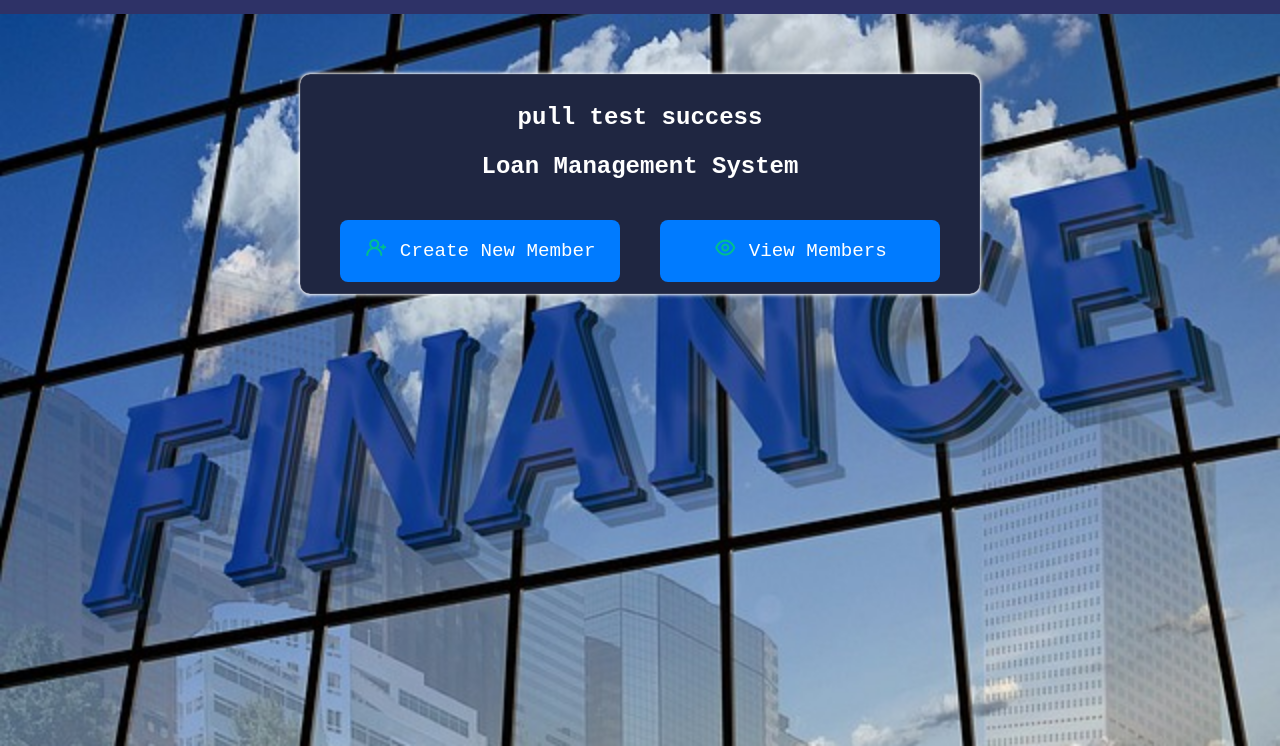
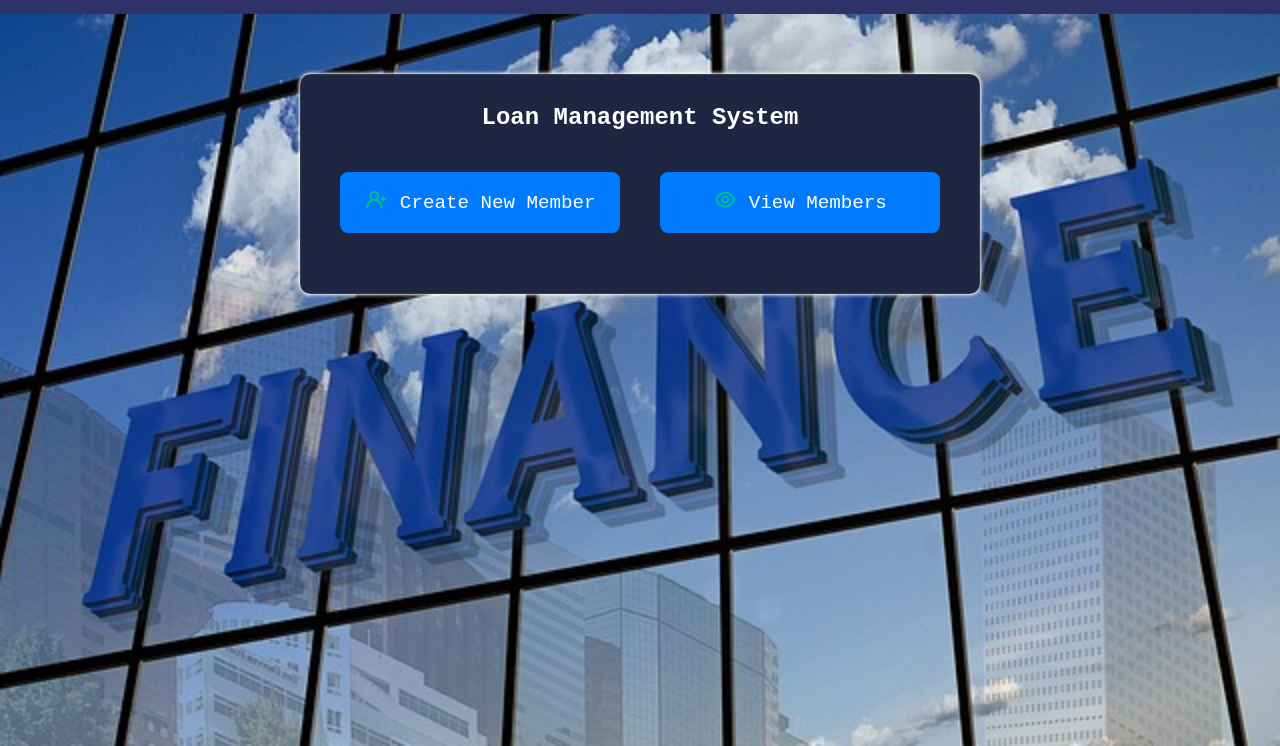
Before and after one commit to Willkins3951/Ketech_Loan_website, a plain HTML site: page frontend/home.html in a window 1280 px wide. Shown: the part 54-800 px from the top of the page. Drawn offline with nearby package versions, Linux system fonts and the light colour scheme; a web font is replaced by a local one.

Commit message:
Update home.html

```diff
--- a/frontend/home.html
+++ b/frontend/home.html
@@ -32,7 +32,6 @@
 
 
 <div class="container container_home">
-    <h2> pull test success</h2>
     <h2>Loan Management System</h2>
     <div class="div-options">
         <div class="option">
```
